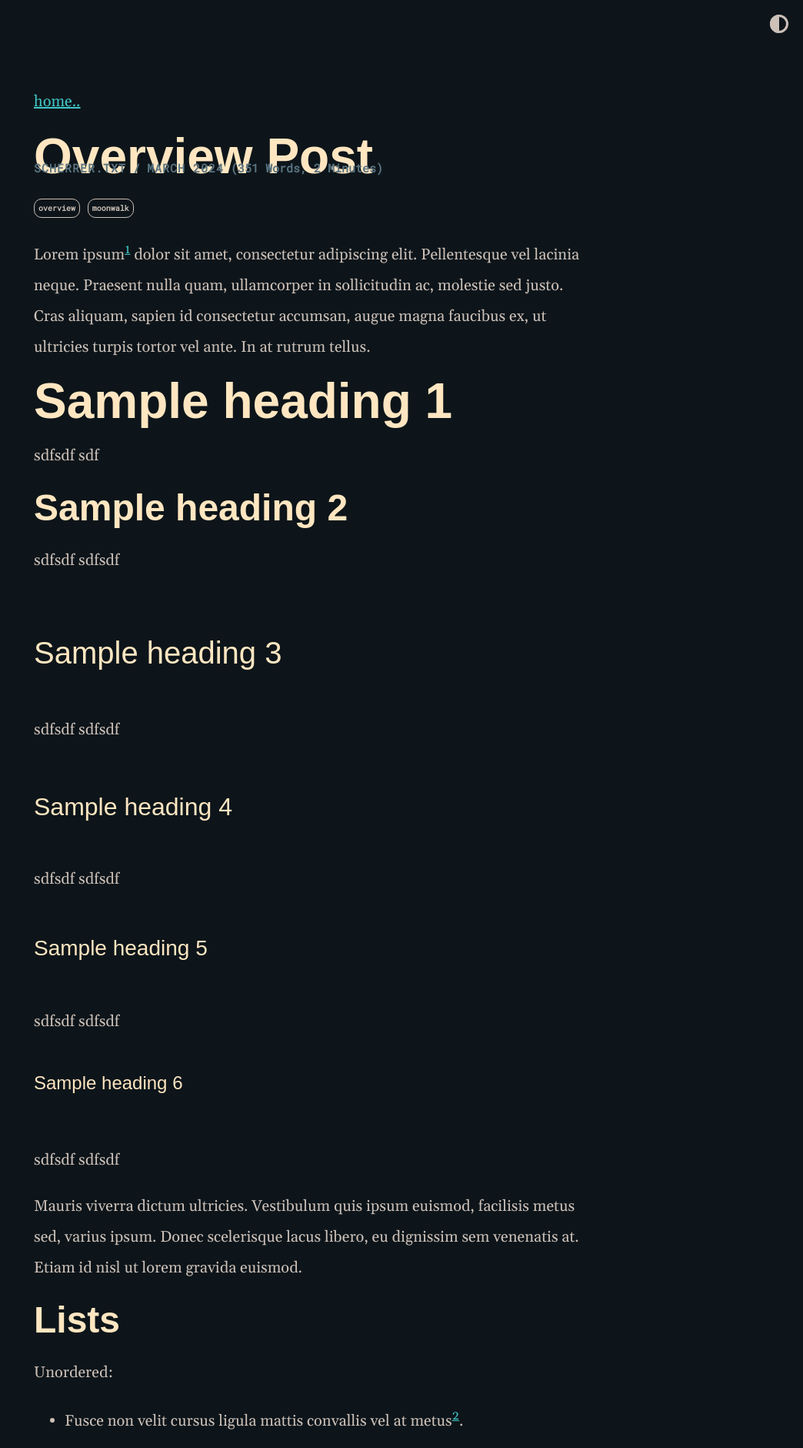
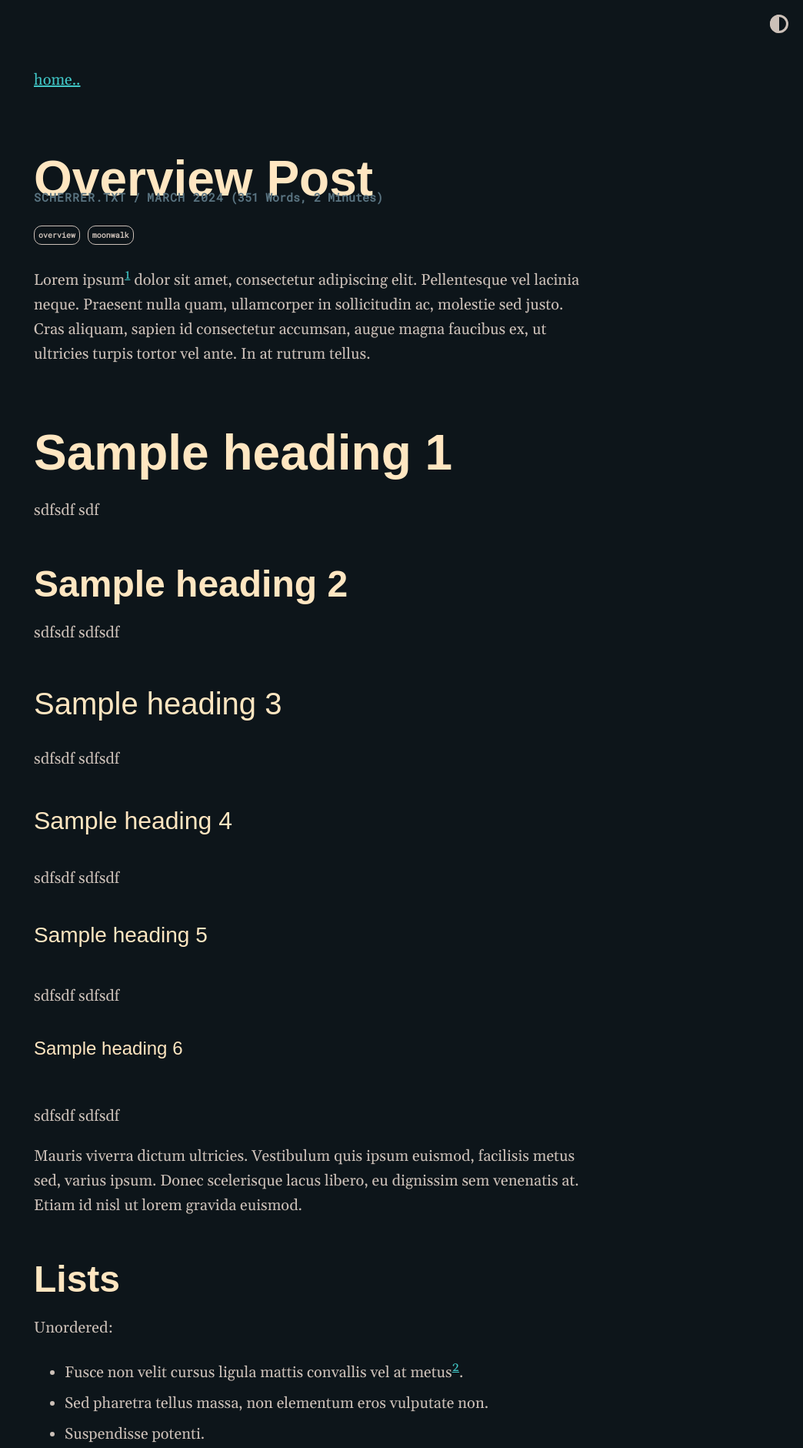
Before and after one commit to scherrer-txt/bts, a Jekyll site: the page built from _posts/2024-03-21-overview-post.md, in a window 1280 px wide. Shown: the top 1881 px of the page at 77% size, without its empty margins (236-1280 px from the left). Built offline with Jekyll 4.4.1, drawn with Linux system fonts in a browser that asks for light colours; some web fonts are replaced.

Commit message:
Update moonwalk.scss

```diff
--- a/_sass/moonwalk.scss
+++ b/_sass/moonwalk.scss
@@ -5,11 +5,10 @@
 html { height: 100%; }
 
 body {
-  font-family:  "Gelasio", serif;
+  font-family: "Gelasio", serif;
   font-size: 1.25rem;
-  line-height: 2;
+  line-height: 2rem;
   min-height: 100%;
-  margin-top: 2rem;
 }
 pre, code {
   font-family: "Roboto Mono", "Courier New", monospace;
@@ -20,8 +19,10 @@ pre, code {
   h1 {
   font-family: "roc-grotesk-wide", sans-serif;
   font-size: 4.0rem;
-  font-weight: bold;
-  line-height: 1rem;
+  font-weight: 700;
+  line-height: 2rem;
+  margin-top: 1.5em;
+  margin-down: 1em;
 }
 
   h2 {
@@ -29,6 +30,8 @@ pre, code {
   font-size: 3.0rem;
   font-weight: 700;
   line-height: 1rem;
+  margin-top: 1.5em;
+  margin-down: 1em;
 }
 
   h3 {
@@ -36,6 +39,7 @@ pre, code {
   font-size: 2.5rem;
   font-weight: 500;
   margin-top: 1.5em;
+  margin-down: 1em;
 }
 
   h4 {
@@ -43,6 +47,7 @@ pre, code {
   font-size: 2.0rem;
   font-weight: 500;
   margin-top: 1.5em;
+  margin-down: 1em;
 }
 
   h5 {
@@ -50,6 +55,7 @@ pre, code {
   font-size: 1.75rem;
   font-weight: 400;
   margin-top: 1.5em;
+  margin-down: 1em;
 }
 
   h6 {
@@ -57,6 +63,7 @@ pre, code {
   font-size: 1.5rem;
   font-weight: 400;
   margin-top: 1.5em;
+  margin-down: 1em;
 }
 
 hr { margin: 3em 0; }
```
